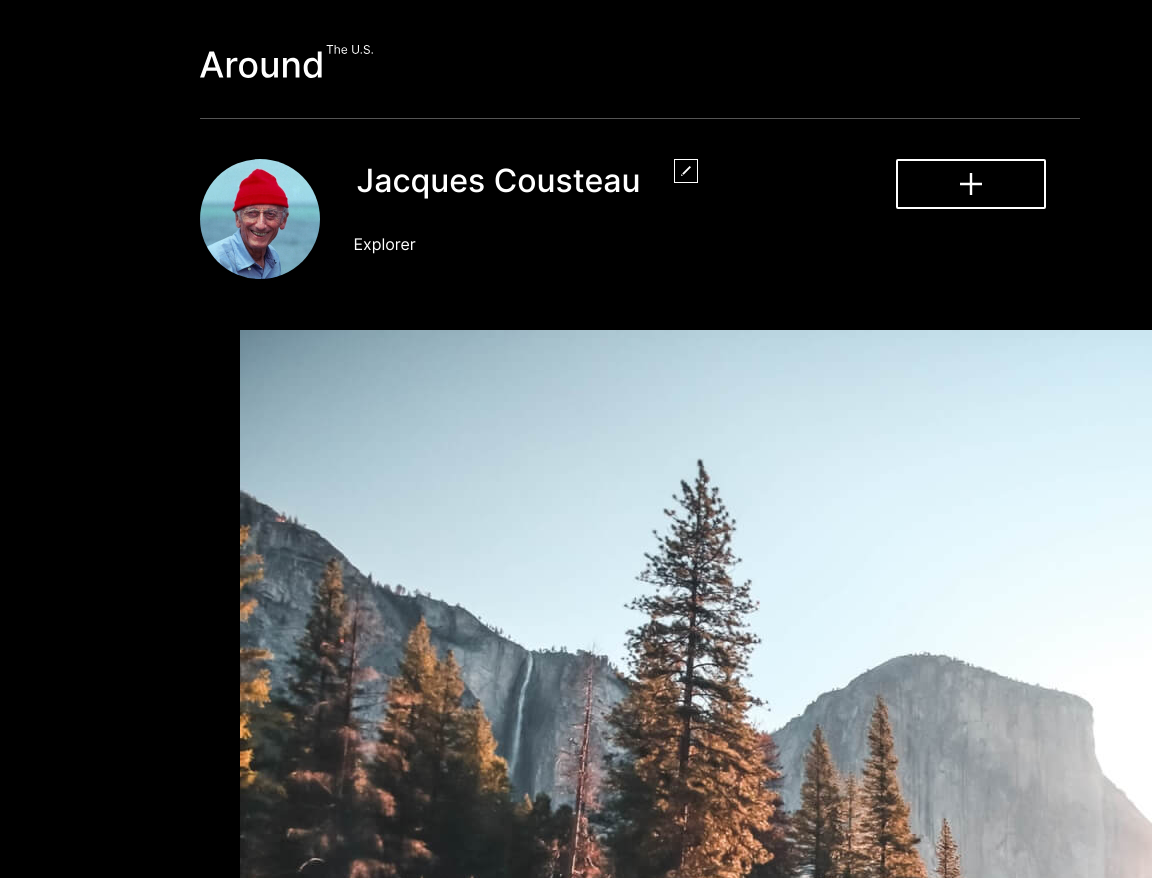
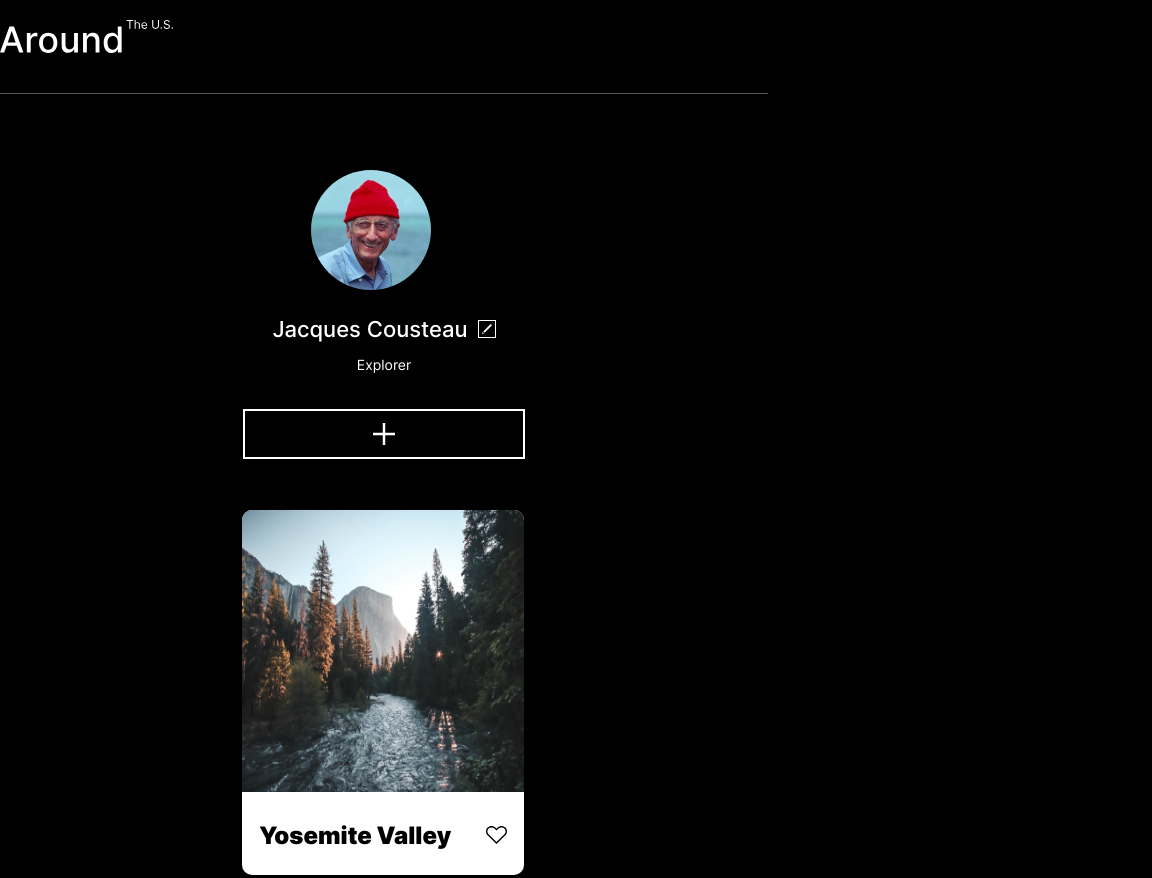
Before and after one commit to LouisBarreto/se_project_aroundtheus, a plain HTML site: page index.html in a window 768 px wide. Shown: the top 878 px of the page, 1152 px wide, since content can reach past the window. Drawn offline with Linux system fonts and the light colour scheme; files whose address does not match are found by name.

Commit message:
updated all css files/added @media screen sizes

```diff
--- a/blocks/card.css
+++ b/blocks/card.css
@@ -1,14 +1,45 @@
 .card {
+  font-family: "Inter", sans-serif;
+  background: #ffffff;
+  border-radius: 10px;
+}
+
+.card__description {
+  display: flex;
+  justify-content: space-around;
 }
 
 .card__title {
-}
-
-.card__description {
+  max-width: 220px;
+  font-family: "Inter", sans-serif;
+  font-weight: 900;
+  font-size: 24px;
+  line-height: 29px;
+  text-overflow: ellipsis;
+  overflow: hidden;
+  white-space: nowrap;
+  margin: 25px 0px 25px 0px;
 }
 
 .card__image {
+  width: 282px;
+  height: 282px;
+  border-radius: 10px 10px 0px 0px;
 }
 
 .card__like-button {
+  background-image: url(../images/like-logo.svg);
+  background-repeat: no-repeat;
+  background-position: center;
+  background-color: transparent;
+  cursor: pointer;
+  width: 21px;
+  height: 18px;
+  align-self: center;
+  border: none;
 }
+
+.card__like-button:hover {
+  opacity: 0.5;
+  transition: all ease 0.3s;
+}
--- a/blocks/content.css
+++ /dev/null
@@ -1,2 +0,0 @@
-.content {
-}
--- a/blocks/footer.css
+++ b/blocks/footer.css
@@ -1,5 +1,32 @@
 .footer {
+  margin: 67px 200px 60px 200px;
 }
 
 .footer__copyright {
+  color: rgba(84, 84, 84, 1);
+  font-family: "Inter" sans-serif;
+  font-weight: 400;
+  font-size: 18px;
+  line-height: 22px;
 }
+
+@media screen and (min-width: 320px) and (max-width: 768px) {
+  .footer {
+    margin: 0px;
+  }
+  .footer__copyright {
+    font-size: 14px;
+    line-height: 16.94px;
+    margin: 48px 19px 36px 19px;
+  }
+}
+@media screen and (min-width: 769px) and (max-width: 1279px) {
+  .footer {
+    margin: 0 auto 0 auto;
+    max-width: 880px;
+    min-width: 700px;
+  }
+  .footer__copyright {
+    margin-left: 15px;
+  }
+}
--- a/blocks/gallery.css
+++ b/blocks/gallery.css
@@ -1,6 +1,33 @@
 .gallery {
+  font-family: "Inter", Arial, sans-serif;
+  padding: 15px 0 36px;
 }
 
 .gallery__cards {
+  display: grid;
+  grid-template-columns: repeat(auto-fit, 282px);
+  grid-gap: 20px 17px;
   list-style: none;
+  margin: 0;
+  padding: 0;
 }
+
+@media screen and (min-width: 769px) and (max-width: 1279px) {
+  .gallery__cards {
+    margin: 47px 200px 67px 200px;
+    grid-template-columns: min-content min-content;
+  }
+}
+
+@media screen and (min-width: 320px) and (max-width: 768px) {
+  .gallery {
+    margin: 36px 19px 48px 19px;
+  }
+
+  .gallery__cards {
+    justify-items: center;
+    -ms-grid-columns: 1fr;
+    grid-template-columns: 1fr;
+    margin: auto;
+  }
+}
--- a/blocks/header.css
+++ b/blocks/header.css
@@ -1,10 +1,20 @@
 .header {
+  display: flex;
   margin: 45px 200px 40px 200px;
-  display: flex;
   padding-bottom: 40px;
   border-bottom: 1px solid rgba(84, 84, 84, 1);
 }
 
-.header__logo {
-  size: 173px 33px;
+@media screen and (min-width: 768px) and (max-width: 1279px) {
+  .header {
+    margin: 45px auto 40px auto;
+    max-width: 90%;
+    min-width: 768px;
+  }
 }
+
+@media screen and (min-width: 320px) and (max-width: 768px) {
+  .header {
+    margin: 20px auto 40px auto;
+  }
+}
--- a/blocks/page.css
+++ b/blocks/page.css
@@ -1,16 +1,28 @@
 .page {
   background-color: black;
-  width: 1280px;
-  height: 1217px;
+}
+
+.page__content {
+  display: flex;
+  flex-direction: column;
+  min-height: 100vh;
+  font-family: "Inter", sans-serif;
+  font-style: normal;
+  font-weight: 400;
+  background-color: black;
+}
+
+.page__section {
+  width: 100%;
+  max-width: 880px;
+  box-sizing: border-box;
+  position: relative;
   margin: 0 auto;
 }
 
-.page__content {
-  font-family: "Inter";
-  font-style: normal;
-  font-weight: 400;
+@media screen and (max-width: 1100px) {
+  .page__section {
+    margin: 0 auto;
+    max-width: calc(100% - 40px);
+  }
 }
-
-.page__section {
-  margin: 0 200px 0 200px;
-}
--- a/blocks/profile.css
+++ b/blocks/profile.css
@@ -1,37 +1,45 @@
-.profile__header {
-  display: grid;
-  margin: 0 200px 51px 200px;
-  grid-template-columns: repeat(4, auto);
-  grid-template-rows: repeat(2, auto);
+.profile {
+  display: flex;
+  width: 100%;
+  max-width: 880px;
 }
 
 .profile__picture {
   width: 120px;
   height: 120px;
   border-radius: 50%;
-  grid-column: 1;
-  grid-row: 1/3;
+  margin-top: 36.25px;
+  margin-right: 26.25px;
+}
+
+.profile__info {
+  display: flex;
+  flex-wrap: wrap;
+  align-items: center;
+  margin-top: 62px;
+  width: 415px;
 }
 
 .profile__name {
   font-family: "Inter", sans-serif;
   text-overflow: ellipsis;
+  white-space: nowrap;
   font-weight: 500;
+  font-size: 42px;
   line-height: 1.2px;
   color: white;
-  grid-column: 2;
-  grid-row: 1;
-  margin-left: 3px;
-  align-items: center;
+  margin: 0;
 }
 
 .profile__subtitle {
   font-family: "Inter", sans-serif;
   font-weight: 400;
+  font-size: 18px;
   color: white;
-  grid-column: 2;
-  grid-row: 2;
-  margin-top: 16px;
+  margin: 0;
+  text-overflow: ellipsis;
+  white-space: nowrap;
+  overflow: hidden;
 }
 
 .profile__edit-button {
@@ -42,9 +50,9 @@
   cursor: pointer;
   width: 24px;
   height: 24px;
+  padding: 0;
   border: 1px solid #ffffff;
-  grid-column: 3;
-  grid-row: 1;
+  margin-left: 18px;
 }
 
 .profile__edit-button:hover {
@@ -61,13 +69,68 @@
   width: 150px;
   height: 50px;
   border: 2px solid #ffffff;
-  border-radius: 2px;
-  grid-column: 4;
-  grid-row: 1;
+  border-radius: solid 2px;
   margin-left: 165px;
+  margin-top: 75px;
 }
 
 .profile__add-button:hover {
   opacity: 0.6;
   transition: all ease 0.3s;
 }
+
+@media screen and (min-width: 320px) and (max-width: 768px) {
+  .profile {
+    flex-direction: column;
+    align-items: center;
+  }
+  .profile__image {
+    margin: 38.25px 0px 0px 0px;
+  }
+  .profile__info {
+    max-width: 224px;
+    min-width: 224px;
+    margin: 26px 0px 0px 0px;
+    flex-direction: row;
+    flex-wrap: wrap;
+    justify-content: center;
+  }
+  .profile__name {
+    font-size: 22px;
+    line-height: 1.2;
+  }
+  .profile__subtitle {
+    font-size: 14px;
+    line-height: 1.2;
+    margin-top: 14px;
+  }
+  .profile__add-button {
+    width: 282px;
+    margin: 36px 0px 0px 0px;
+  }
+  .profile__edit-button {
+    height: 18px;
+    width: 18px;
+    margin-left: 10px;
+  }
+}
+@media screen and (min-width: 768px) and (max-width: 1279px) {
+  .profile {
+    justify-content: space-evenly;
+    min-width: 700px;
+    max-width: 880px;
+    margin: auto;
+  }
+
+  .profile__add-button {
+    margin-left: 0px;
+  }
+}
+@media screen and (max-width: 767px) {
+  .profile {
+    margin: auto;
+  }
+  .profile__edit-button {
+    margin-left: 10px;
+  }
+}
--- a/index.html
+++ b/index.html
@@ -28,16 +28,18 @@
         />
       </header>
 
-      <main class="content">
-        <section class="profile__header">
+      <main>
+        <section class="profile page__section">
           <img
             src="./images/jacques-cousteau (1).jpg"
             alt="Picture of Jacques Cousteau"
             class="profile__picture"
           />
-          <h1 class="profile__name">Jacques Cousteau</h1>
-          <button class="profile__edit-button" type="button"></button>
-          <p class="profile__subtitle">Explorer</p>
+          <div class="profile__info">
+            <h1 class="profile__name">Jacques Cousteau</h1>
+            <button class="profile__edit-button" type="button"></button>
+            <p class="profile__subtitle">Explorer</p>
+          </div>
           <button class="profile__add-button" type="button"></button>
         </section>
         <section class="gallery page__section">
@@ -90,10 +92,10 @@
               <img
                 class="card__image"
                 src="./images/vanoise.jpg"
-                alt="Vanoise Nationa..."
+                alt="Vanoise National Park"
               />
               <div class="card__description">
-                <h2 class="card__title">Vanoise Nationa...</h2>
+                <h2 class="card__title">Vanoise National Park</h2>
                 <button class="card__like-button" type="button"></button>
               </div>
             </li>
--- a/pages/index.css
+++ b/pages/index.css
@@ -6,4 +6,3 @@
 @import url(../blocks/gallery.css);
 @import url(../blocks/profile.css);
 @import url(../blocks/header.css);
-@import url(../blocks/content.css);
```
